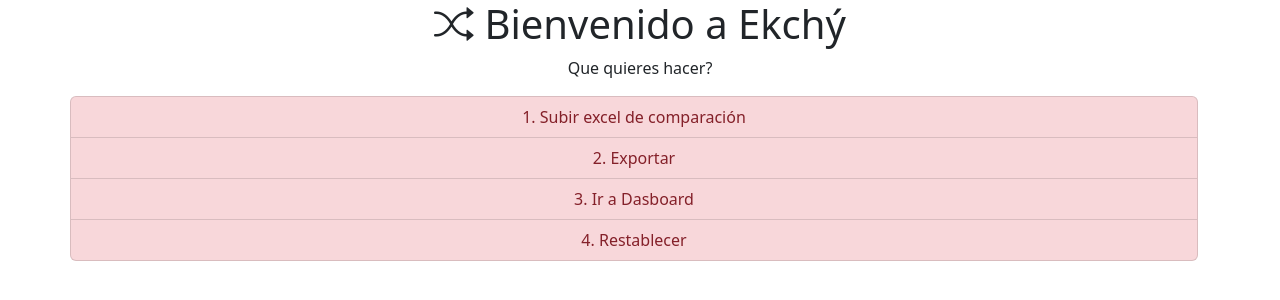
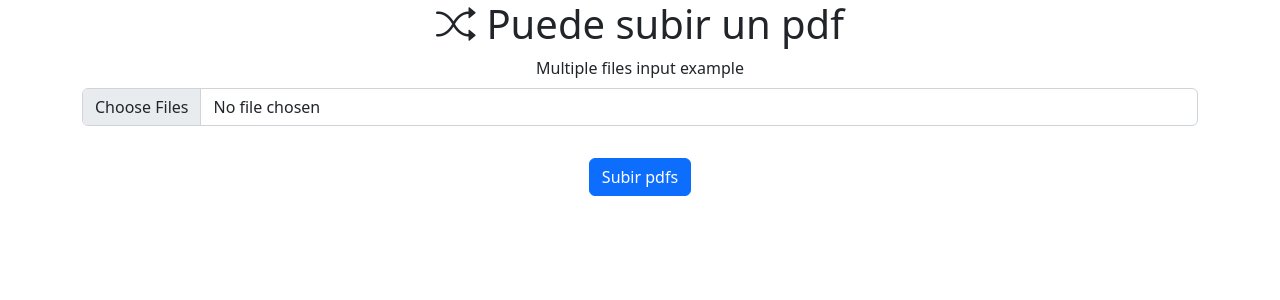
Before and after one commit to JazminPineda/proyecto-final-ekchy, a Django app: template app/app/templates/pdfupload.html in a window 1280 px wide. Shown: the top 300 px of the page. Run offline with Django 3.2, Linux system fonts and the light colour scheme; the template is opened without the code that fills it, so the values that code supplies are empty; parts of the project's set-up code (start-up, migrations or seed data) failed here and were passed over; some libraries are stand-ins or nearby versions.

Commit message:
agrego vistas de la aplicacion

```diff
--- /dev/null
+++ b/app/app/templates/base.html
@@ -0,0 +1,27 @@
+<!DOCTYPE html>
+<html lang="en">
+
+<head>
+    <meta charset="utf-8">
+    <meta name="Ekchýt" content="width=device-width, initial-scale=1">
+    <title><i class="bi bi-shuffle"></i>Ekchý</title>
+    <link rel="stylesheet" href="https://cdn.jsdelivr.net/npm/bootstrap-icons@1.9.1/font/bootstrap-icons.css">
+    <link href="https://cdn.jsdelivr.net/npm/bootstrap@5.2.1/dist/css/bootstrap.min.css" rel="stylesheet"
+        integrity="sha384-iYQeCzEYFbKjA/T2uDLTpkwGzCiq6soy8tYaI1GyVh/UjpbCx/TYkiZhlZB6+fzT" crossorigin="anonymous">
+</head>
+
+
+<body class="container text-center">
+
+    {% block body %}{% endblock %}
+
+</body>
+
+<script src="https://cdn.jsdelivr.net/npm/@popperjs/core@2.11.6/dist/umd/popper.min.js"
+    integrity="sha384-oBqDVmMz9ATKxIep9tiCxS/Z9fNfEXiDAYTujMAeBAsjFuCZSmKbSSUnQlmh/jp3"
+    crossorigin="anonymous"></script>
+<script src="https://cdn.jsdelivr.net/npm/bootstrap@5.2.1/dist/js/bootstrap.min.js"
+    integrity="sha384-7VPbUDkoPSGFnVtYi0QogXtr74QeVeeIs99Qfg5YCF+TidwNdjvaKZX19NZ/e6oz"
+    crossorigin="anonymous"></script>
+
+</html>
--- a/app/app/templates/pdfupload.html
+++ b/app/app/templates/pdfupload.html
@@ -1,43 +1,20 @@
-<!DOCTYPE html>
-<html lang="en">
-
-<head>
-    <meta charset="utf-8">
-    <meta name="Ekchýt" content="width=device-width, initial-scale=1">
-    <title><i class="bi bi-shuffle"></i>Ekchý</title>
-    <link rel="stylesheet" href="https://cdn.jsdelivr.net/npm/bootstrap-icons@1.9.1/font/bootstrap-icons.css">
-    <link href="https://cdn.jsdelivr.net/npm/bootstrap@5.2.1/dist/css/bootstrap.min.css" rel="stylesheet"
-        integrity="sha384-iYQeCzEYFbKjA/T2uDLTpkwGzCiq6soy8tYaI1GyVh/UjpbCx/TYkiZhlZB6+fzT" crossorigin="anonymous">
-</head>
-
-
-<body class="container text-center">
+{% extends "base.html" %}
+{% block body %}
     <div class="row ustify-content-md-center">
         <div class="col-md-auto mx-auto">
-            <h1><i class="bi bi-shuffle"></i>  Bienvenido a Ekchý</h1>
+
+            <h1><i class="bi bi-shuffle"></i>  Puede subir un pdf</h1>
         </div>
     </div>
-    <div class="row">
-        <p>
-            Que quieres hacer?
-        </p>
+    <form class="row g-3" method="post" enctype="multipart/form-data">
+        <div class="mb-3">
+            <label for="formFileMultiple" class="form-label">Multiple files input example</label>
+            <input class="form-control" type="file" id="formFileMultiple" multiple>
+        </div>
+        <div class="col-12">
+            <button type="submit" class="btn btn-primary" accept=".pdf,application/pdf,application/x-pdf">Subir pdfs</button>
+          </div>
+
+      </form>
     </div>
-    <div class="row">
-        <ol class="list-group list-group-numbered">
-            <a href="#" class="list-group-item list-group-item-action list-group-item-danger"> Subir excel  de comparación</a>
-            <a href="#" class="list-group-item list-group-item-action list-group-item-danger"> Exportar</a>
-            <a href="#" class="list-group-item list-group-item-action list-group-item-danger"> Ir a Dasboard</a>
-            <a href="#" class="list-group-item list-group-item-action list-group-item-danger"> Restablecer</a>
-        </ol>
-    </div>
-
-</body>
-
-<script src="https://cdn.jsdelivr.net/npm/@popperjs/core@2.11.6/dist/umd/popper.min.js"
-    integrity="sha384-oBqDVmMz9ATKxIep9tiCxS/Z9fNfEXiDAYTujMAeBAsjFuCZSmKbSSUnQlmh/jp3"
-    crossorigin="anonymous"></script>
-<script src="https://cdn.jsdelivr.net/npm/bootstrap@5.2.1/dist/js/bootstrap.min.js"
-    integrity="sha384-7VPbUDkoPSGFnVtYi0QogXtr74QeVeeIs99Qfg5YCF+TidwNdjvaKZX19NZ/e6oz"
-    crossorigin="anonymous"></script>
-
-</html>
+{% endblock %}
--- a/app/app/urls.py
+++ b/app/app/urls.py
@@ -16,10 +16,11 @@ Including another URLconf
 from django.contrib import admin
 from django.urls import path, include
 
-from app.views import index
+from app.views import index, pdf_upload
 
 urlpatterns = [
     path('admin/', admin.site.urls),
     path('', index),
+    path('pdf-upload', pdf_upload),
     path('api/user/', include('user.urls')),
 ]
```
Also changed, not shown: app/app/templates/index.html (+4 -25 lines), app/app/views.py (+9 -0 lines).
